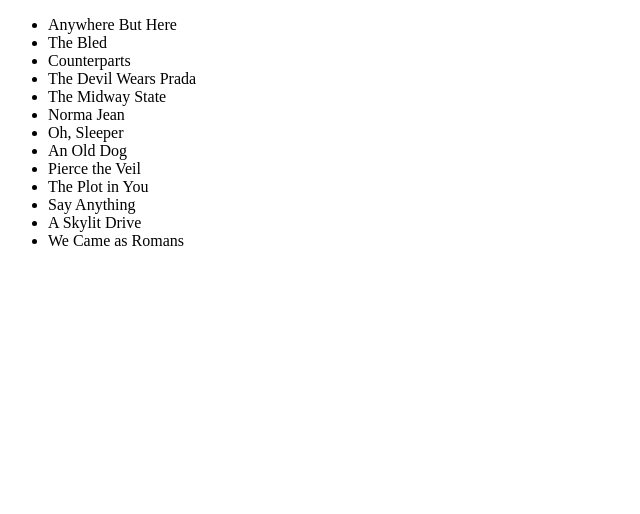
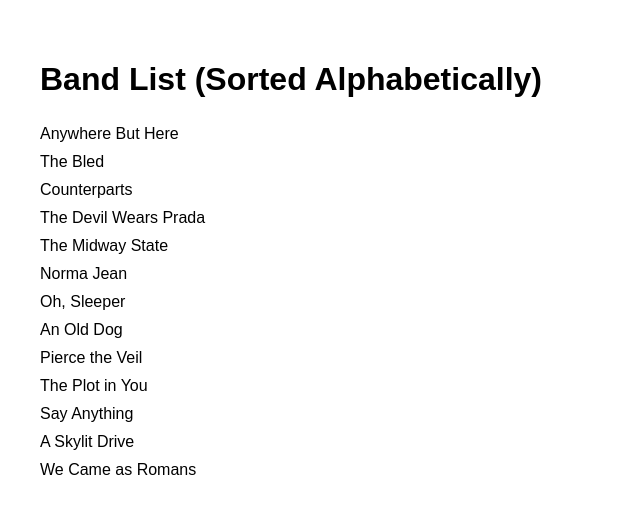
Before and after one commit to acciojob/sorting-articles-ankitadhaakad, a website: page main.html in a window 1280 px wide. Shown: the whole page, without its empty margins (0-640 px from the left). Drawn offline with Linux system fonts and the light colour scheme.

Commit message:
created a submission

```diff
--- a/main.html
+++ b/main.html
@@ -1,13 +1,47 @@
 <!DOCTYPE html>
 <html lang="en">
 <head>
-  <meta charset="UTF-8" />
+  <meta charset="UTF-8">
   <title>Alphabetical Article Sorter</title>
-  <link rel="stylesheet" href="style.css" />
+  <style>
+    body {
+      font-family: Arial, sans-serif;
+      padding: 2rem;
+    }
+    ul#bands {
+      list-style: none;
+      padding: 0;
+    }
+    ul#bands li {
+      padding: 5px 0;
+    }
+  </style>
 </head>
 <body>
-  <ul id="band"></ul>
 
-  <script src="script.js"></script>
+  <h1>Band List (Sorted Alphabetically)</h1>
+  <ul id="bands"></ul>
+
+  <script>
+    const bands = [
+      'The Plot in You', 'The Devil Wears Prada', 'Pierce the Veil', 'Norma Jean',
+      'The Bled', 'Say Anything', 'The Midway State', 'We Came as Romans',
+      'Counterparts', 'Oh, Sleeper', 'A Skylit Drive', 'Anywhere But Here', 'An Old Dog'
+    ];
+
+    function stripArticle(band) {
+      return band.replace(/^(a |an |the )/i, '').trim();
+    }
+
+    const sortedBands = bands.sort((a, b) => {
+      const nameA = stripArticle(a).toLowerCase();
+      const nameB = stripArticle(b).toLowerCase();
+      return nameA.localeCompare(nameB);
+    });
+
+    const ul = document.getElementById('bands');
+    ul.innerHTML = sortedBands.map(band => `<li>${band}</li>`).join('');
+  </script>
+
 </body>
 </html>
--- a/script.js
+++ b/script.js
@@ -1,39 +1 @@
-const bands = [
-  'The Plot in You',
-  'The Devil Wears Prada',
-  'Pierce the Veil',
-  'Norma Jean',
-  'The Bled',
-  'Say Anything',
-  'The Midway State',
-  'We Came as Romans',
-  'Counterparts',
-  'Oh, Sleeper',
-  'A Skylit Drive',
-  'Anywhere But Here',
-  'An Old Dog'
-];
-
-// Function to strip leading articles "a", "an", "the" from beginning of a string
-function stripArticle(name) {
-  // Use regex with case-insensitive flag
-  return name.replace(/^(a |an |the )/i, '').trim();
-}
-
-// Sort bands ignoring the articles
-bands.sort((a, b) => {
-  let aStripped = stripArticle(a).toLowerCase();
-  let bStripped = stripArticle(b).toLowerCase();
-
-  if (aStripped < bStripped) return -1;
-  if (aStripped > bStripped) return 1;
-  return 0;
-});
-
-// Render the sorted list in the <ul id="band">
-const ul = document.getElementById('band');
-bands.forEach(band => {
-  const li = document.createElement('li');
-  li.textContent = band;
-  ul.appendChild(li);
-});
+//your JS code here. If required.
--- a/styles.css
+++ /dev/null
@@ -1,14 +0,0 @@
-body {
-  font-family: Arial, sans-serif;
-  padding: 20px;
-}
-
-ul#band {
-  list-style-type: disc;
-  padding-left: 20px;
-}
-
-ul#band li {
-  margin: 6px 0;
-  font-size: 18px;
-}
```
